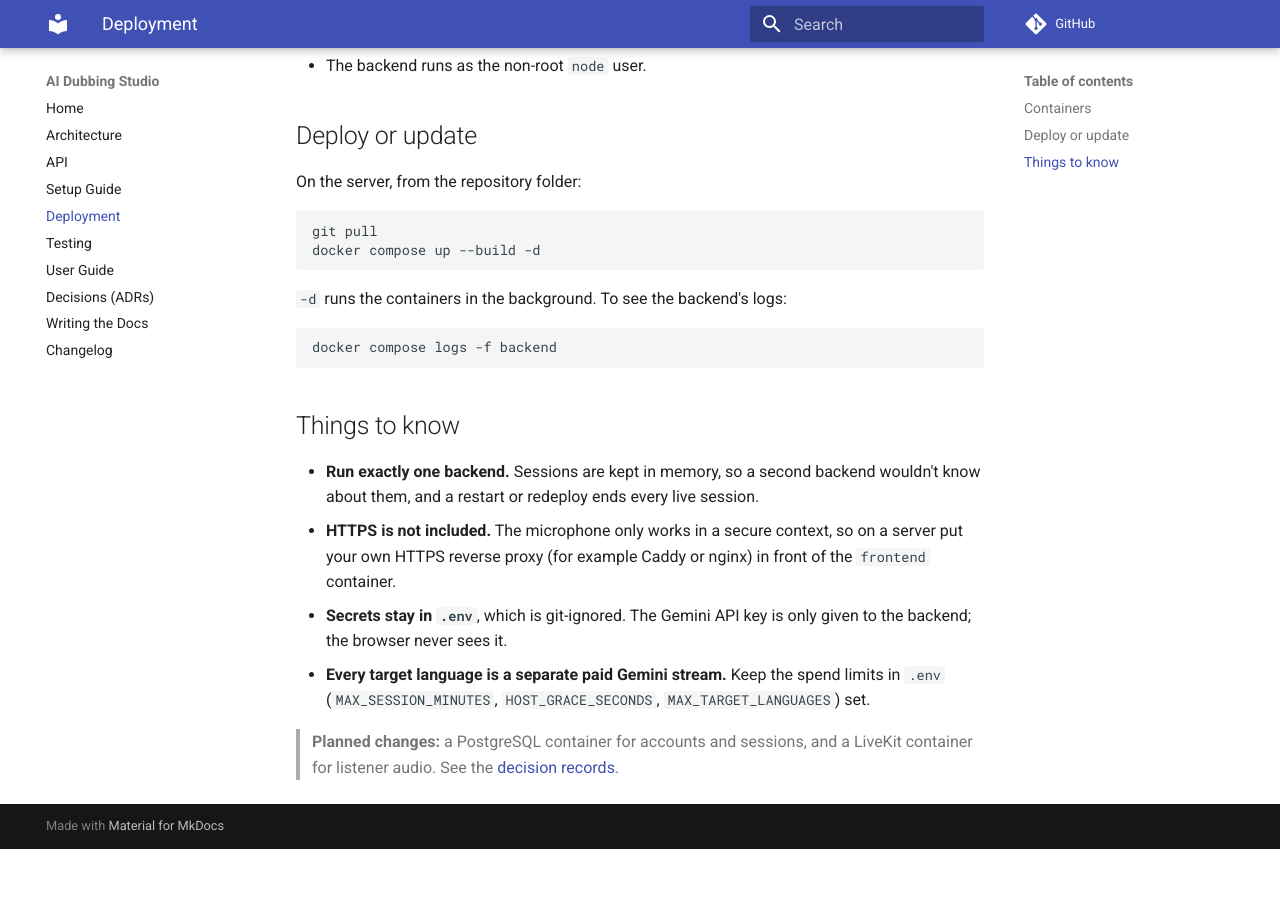
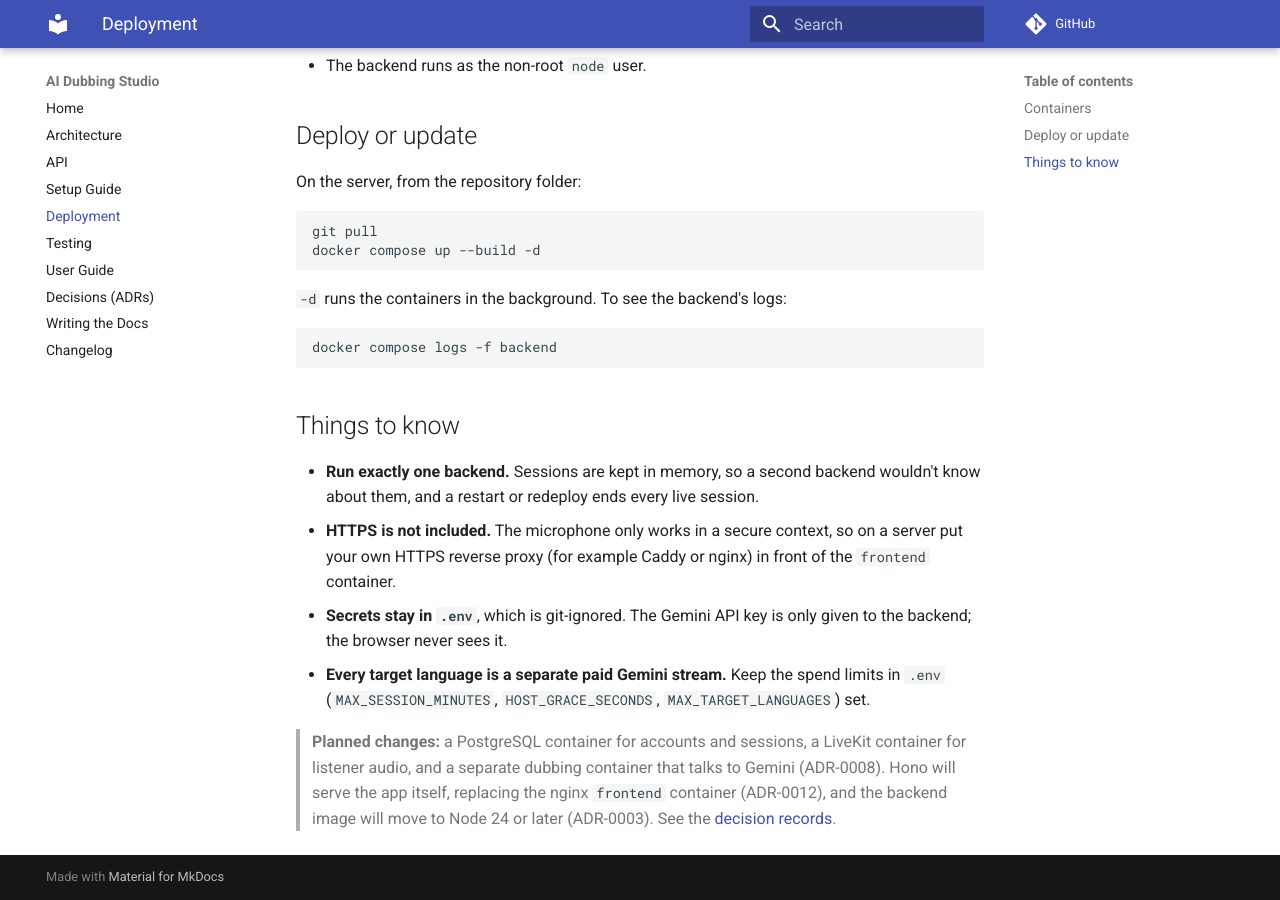
Before and after one commit to WH1TE-SHAD0W/ai-dubbing-studio, an MkDocs documentation site: the page built from docs/deployment.md, in a window 1280 px wide and 900 px high, scrolled down 587 px. Built offline with MkDocs 1.6.1 and Material for MkDocs 9.7.7, drawn with Linux system fonts in a browser that asks for light colours; comment, search, counter and statistics services are not loaded; before the commit the page ends 1436 px from its top, so only the background shows below that.

Commit message:
docs: complete the planned-changes notes on core pages (YGP-2)
Co-Authored-By: Claude Opus 5.5 <noreply@anthropic.com>

```diff
--- a/docs/deployment.md
+++ b/docs/deployment.md
@@ -43,5 +43,8 @@ docker compose logs -f backend
   limits in `.env` (`MAX_SESSION_MINUTES`, `HOST_GRACE_SECONDS`,
   `MAX_TARGET_LANGUAGES`) set.
 
-> **Planned changes:** a PostgreSQL container for accounts and sessions, and a
-> LiveKit container for listener audio. See the [decision records](adr/index.md).
+> **Planned changes:** a PostgreSQL container for accounts and sessions, a LiveKit
+> container for listener audio, and a separate dubbing container that talks to
+> Gemini (ADR-0008). Hono will serve the app itself, replacing the nginx `frontend`
+> container (ADR-0012), and the backend image will move to Node 24 or later
+> (ADR-0003). See the [decision records](adr/index.md).
```
Also changed, not shown: docs/api.md (+4 -2 lines), docs/user-guide.md (+3 -0 lines).
